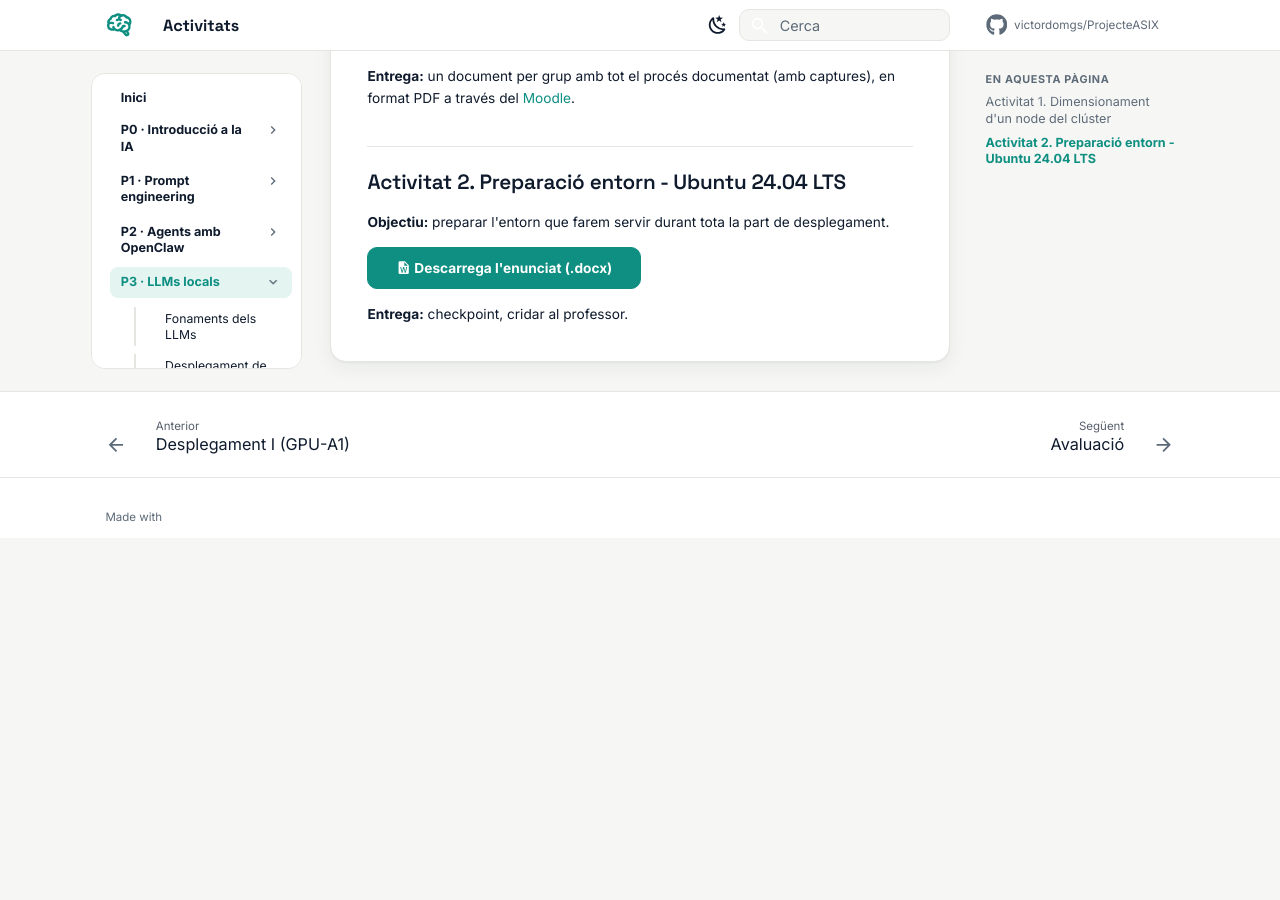
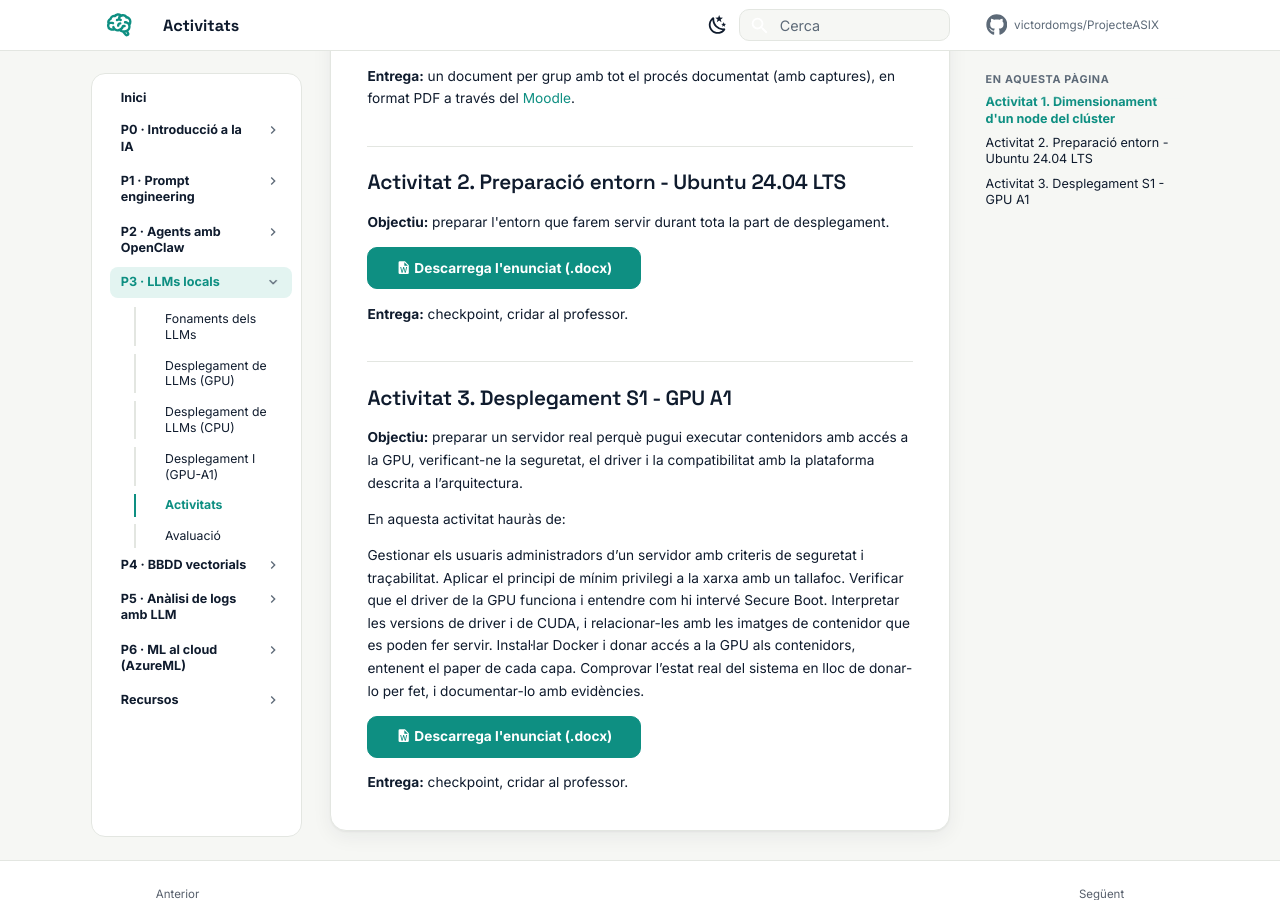
Before and after one commit to victordomgs/ProjecteASIX, an MkDocs documentation site: the page built from docs/p3-llms-locals/activitats.md, in a window 1280 px wide and 900 px high, scrolled down 550 px. Built offline with MkDocs 1.6.1 and Material for MkDocs 9.7.7, drawn with Linux system fonts in a browser that asks for light colours; comment, search, counter and statistics services are not loaded; before the commit the page ends 1088 px from its top, so only the background shows below that.

Commit message:
Update activitats.md

```diff
--- a/docs/p3-llms-locals/activitats.md
+++ b/docs/p3-llms-locals/activitats.md
@@ -23,3 +23,20 @@ En aquesta activitat hauràs de:
 [:material-file-word: Descarrega l'enunciat (.docx)](fitxers/P3_Preparació-entorn_2026-27.docx){ .md-button .md-button--primary download="P3_Preparació-entorn_2026-27.docx" }
 
 **Entrega:** checkpoint, cridar al professor.
+
+## Activitat 3. Desplegament S1 - GPU A1
+
+**Objectiu:** preparar un servidor real perquè pugui executar contenidors amb accés a la GPU, verificant-ne la seguretat, el driver i la compatibilitat amb la plataforma descrita a l’arquitectura.
+
+En aquesta activitat hauràs de:
+
+Gestionar els usuaris administradors d’un servidor amb criteris de seguretat i traçabilitat.
+Aplicar el principi de mínim privilegi a la xarxa amb un tallafoc.
+Verificar que el driver de la GPU funciona i entendre com hi intervé Secure Boot.
+Interpretar les versions de driver i de CUDA, i relacionar-les amb les imatges de contenidor que es poden fer servir.
+Instal·lar Docker i donar accés a la GPU als contenidors, entenent el paper de cada capa.
+Comprovar l’estat real del sistema en lloc de donar-lo per fet, i documentar-lo amb evidències.
+
+[:material-file-word: Descarrega l'enunciat (.docx)](fitxers/P3_Desplegament-S1_2026-27.docx){ .md-button .md-button--primary download="P3_Desplegament-S1_2026-27.docx" }
+
+**Entrega:** checkpoint, cridar al professor.
```
